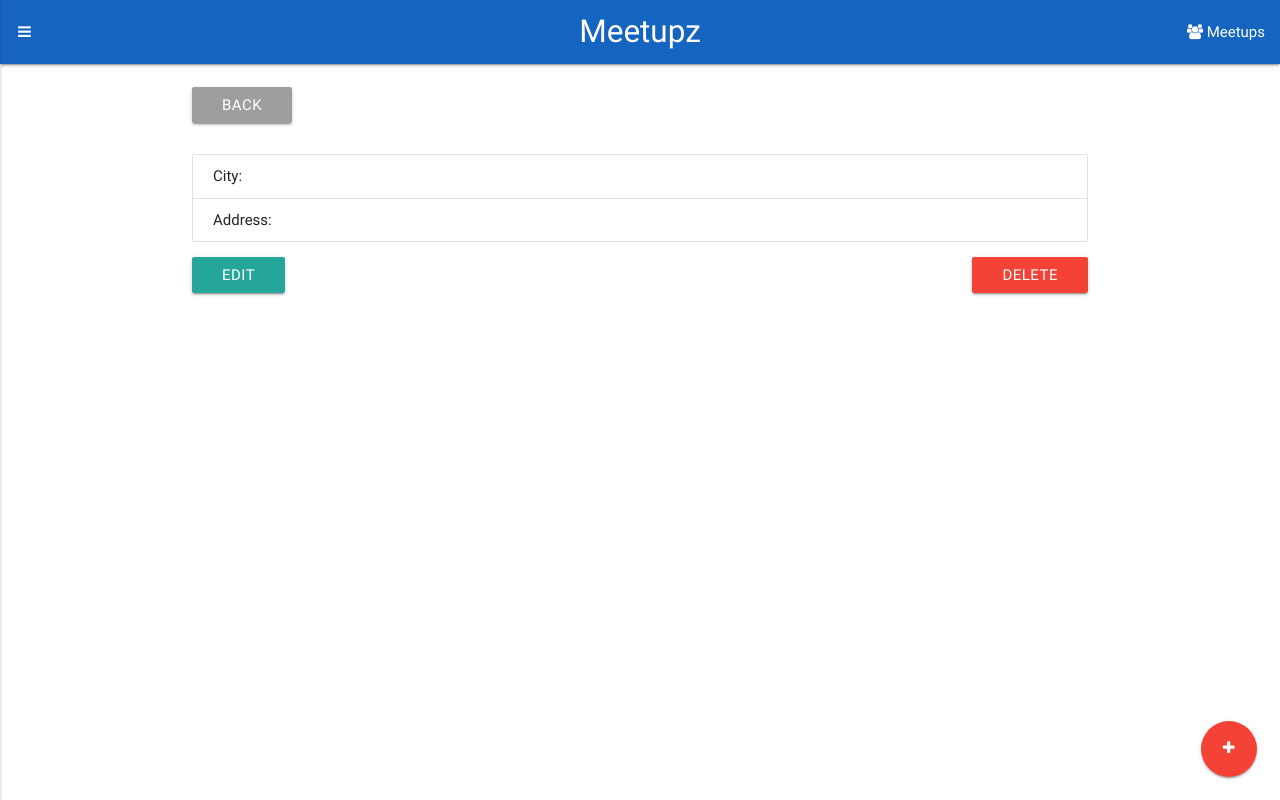
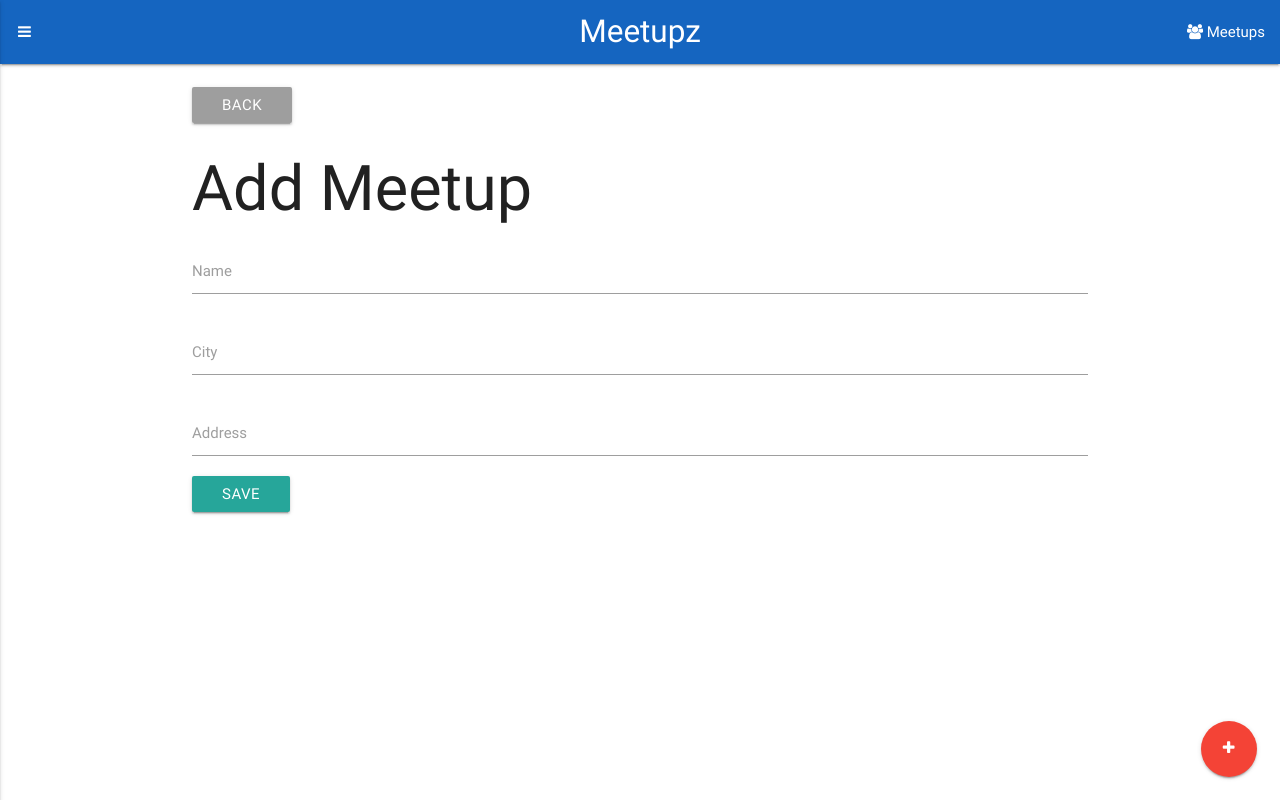
Before and after one commit to Analova/Meetupz, a React (Create React App) app in the folder client_src/: page /meetups/add in a window 1280 px wide. Built offline with nearby package versions, Linux system fonts and the light colour scheme; no server answers.

Commit message:
add a meet up

```diff
--- /dev/null
+++ b/client_src/src/components/AddMeetup.js
@@ -0,0 +1,55 @@
+import React, { Component } from "react";
+import axios from "axios";
+import { Link } from "react-router-dom";
+
+class AddMeetup extends Component {
+  addMeetup(newMeetup) {
+    axios
+      .request({
+        method: "post",
+        url: "http://localhost:3000/api/meetups",
+        data: newMeetup,
+      })
+      .then((response) => {
+        this.props.history.push("/");
+      })
+      .catch((err) => console.log(err));
+  }
+  onSubmit(e) {
+    const newMeetup = {
+      name: this.refs.name.value,
+      city: this.refs.city.value,
+      address: this.refs.address.value,
+    };
+    this.addMeetup(newMeetup);
+    e.preventDefault();
+  }
+  render() {
+    return (
+      <div>
+        <br />
+        <Link className="btn grey" to="/">
+          Back
+        </Link>
+        <h1>Add Meetup</h1>
+        <form onSubmit={this.onSubmit.bind(this)}>
+          <div className="input-field">
+            <label htmlFor="name">Name</label>
+            <input type="text" name="name" ref="name" />
+          </div>
+          <div className="input-field">
+            <label htmlFor="city">City</label>
+            <input type="text" name="city" ref="city" />
+          </div>
+          <div className="input-field">
+            <label htmlFor="name">Address </label>
+            <input type="text" name="address" ref="address" />
+          </div>
+          <input type="submit" value="Save" className="btn" />
+        </form>
+      </div>
+    );
+  }
+}
+
+export default AddMeetup;
--- a/client_src/src/components/Main.js
+++ b/client_src/src/components/Main.js
@@ -3,12 +3,14 @@
 import Meetups from "./Meetups";
 import About from "./About";
 import MeetupDeatils from "./MeetupDetails";
+import AddMeetup from "./AddMeetup";
 
 const Main = () => (
   <main>
     <Switch>
       <Route exact path="/" component={Meetups} />
       <Route exact path="/about" component={About} />
+      <Route exact path="/meetups/add" component={AddMeetup} />
       <Route exact path="/meetups/:id" component={MeetupDeatils} />
     </Switch>
   </main>
```
